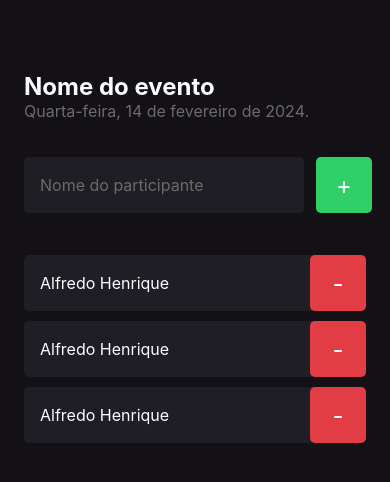
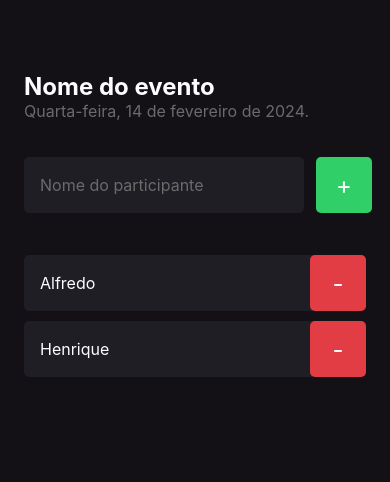
Before and after one commit to thealfredohenrique/imhere, a React Native app: screen / in a window 390 px wide. Shown: the top 482 px of the page. Built offline with nearby package versions, Linux system fonts and the light colour scheme.

Commit message:
feat: add name property to participant component
* This commit adds a `name` property to the `Participant` component.

* BREAKING CHANGE: This commit changes the `Participant` component API. The `name` property is now required, and participants can no longer be created without a name.

```diff
--- a/src/components/Participant/index.tsx
+++ b/src/components/Participant/index.tsx
@@ -1,10 +1,14 @@
 import { Text, TouchableOpacity, View } from "react-native";
 import { styles } from "./styles";
 
-export function Participant() {
+interface ParticipantProps {
+  name: string;
+}
+
+export function Participant({ name }: ParticipantProps) {
   return (
     <View style={styles.container}>
-      <Text style={styles.name}>Alfredo Henrique</Text>
+      <Text style={styles.name}>{name}</Text>
 
       <TouchableOpacity style={styles.button}>
         <Text style={styles.buttonText}>-</Text>
--- a/src/screens/Home/index.tsx
+++ b/src/screens/Home/index.tsx
@@ -25,9 +25,8 @@ export function Home() {
         </TouchableOpacity>
       </View>
 
-      <Participant />
-      <Participant />
-      <Participant />
+      <Participant name="Alfredo" />
+      <Participant name="Henrique" />
     </View>
   );
 }
```
